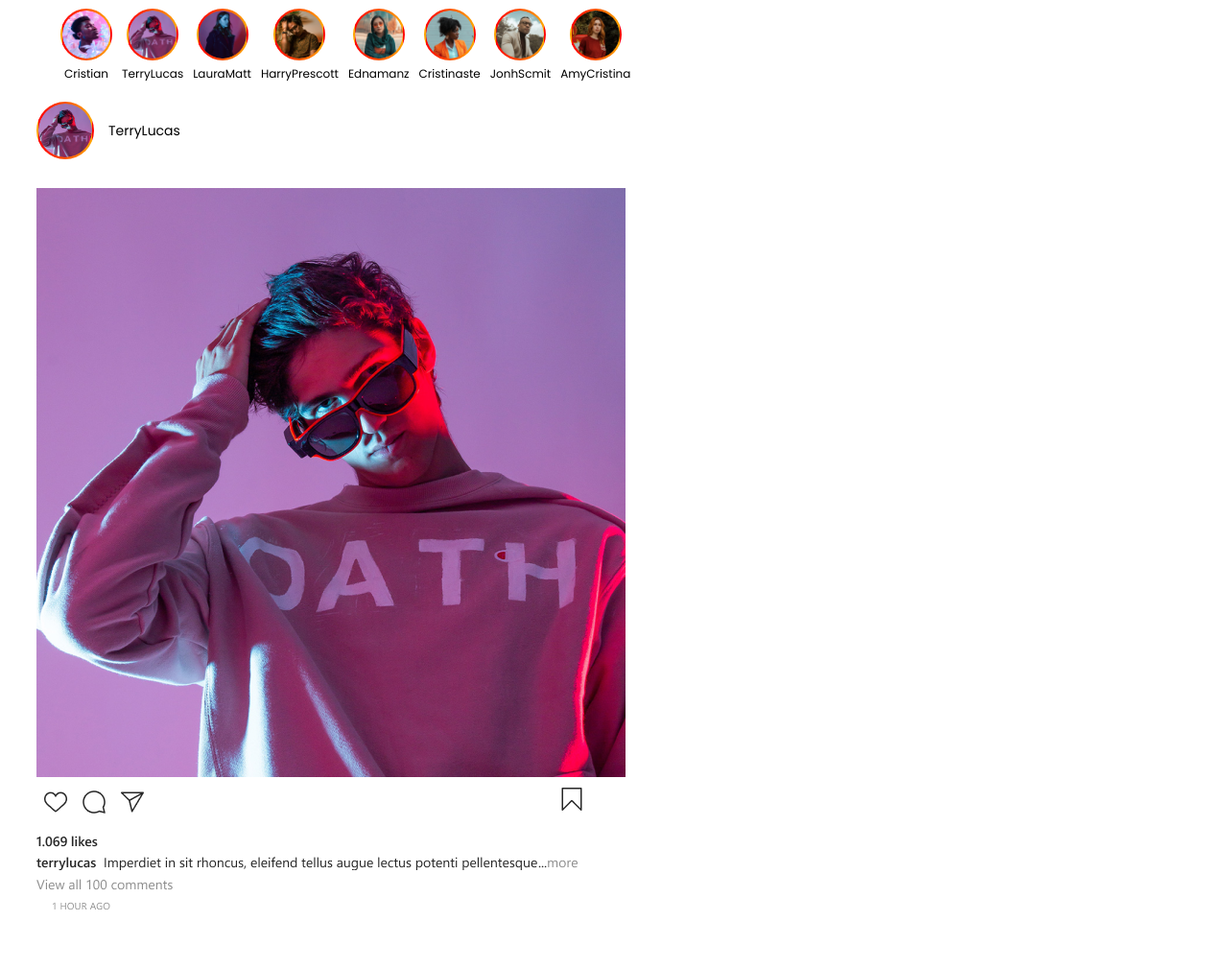
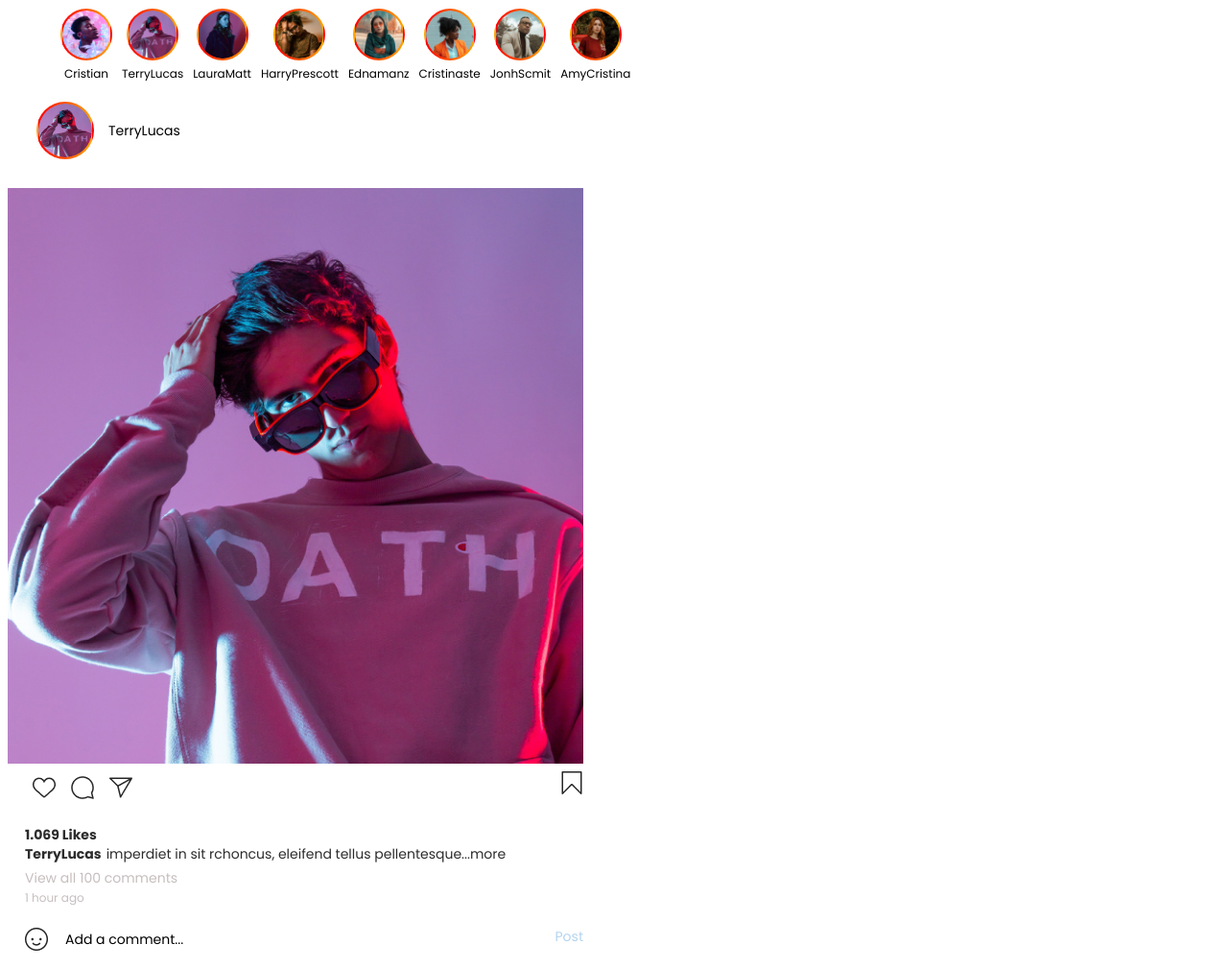
Before and after one commit to stefani-aguiar/instagram, a plain HTML site: page index.html in a window 1280 px wide. Shown: the part 64-1073 px from the top of the page at 96% size. Before the commit the page ends 1041 px from the top, so only its background shows below. Drawn offline with Linux system fonts and the light colour scheme.

Commit message:
primeira parte finalizada

```diff
--- a/index.html
+++ b/index.html
@@ -78,12 +78,12 @@
     </div>
 
   </div>
-
-
+  <div class="main-container">
     <div class="story-post">
       <div class="post-nome">
         <img src="imagens/Profile-Pic-S (2).png" alt="imagem-2">
         <span>TerryLucas</span>
+      </div>
     </div>
 
     <div class="post-photo">
@@ -93,42 +93,47 @@
     <div class="post-description">
       <div class="post-emoji">
         <div class="post-emoji-session-1">
-          <img src="imagens/ıcon (2).png" alt="icon-2">
-          <img src="imagens/ıcon (1).png" alt="icon-1">
-          <img src="imagens/ıcon3.png" alt="icon-3">
+          <img src="imagens/icon (2).png" alt="icon-2">
+          <img src="imagens/icon (1).png" alt="icon-1">
+          <img src="imagens/icon3.png" alt="icon-3">
         </div>
         <div class="post-emoji-session-2">
-          <img src="imagens/ıcon.png" alt="icon-4">
+          <img src="imagens/icon.png" alt="icon-4">
+        </div>
       </div>
     </div>
 
     <div class="post-main-description">
-        <div class="Sessão-1">
-          <img src="imagens/1.069.png" alt="">
-          <img src="imagens/Likes.png" alt="">
+      <div class="Sessao-1">
+        <h3>1.069 Likes</h3>
       </div>
 
-        <div class="Sessão-2 ">
-          <img src="imagens/Frame 5.png" alt="">
+      <div class="Sessao-2">
+        <h4>TerryLucas</h4>
+        <span>imperdiet in sit rchoncus, eleifend tellus pellentesque...more</span>
       </div>
 
-        <div class="Sessão-3">
-          <img src="imagens/View all 100 comments.png" alt="">
+      <div class="Sessao-3">
+        <p>View all 100 comments</p>
       </div>
 
-        <div class="Sessão-4">
-          <img src="imagens/Time.png" alt="">
+      <div class="Sessao-4">
+        <p>1 hour ago</p>
+      </div>
     </div>
 
+    <div class="post-comment">
+      <div class="sessao-1">
+        <img src="imagens/IconCarinha.png" alt="">
+        <span>Add a comment...</span>
       </div>
-      <div class="post-comment">
-        <!-- Sessão 1 -->
-
-        <!-- Sessão 2 -->
+      <div class="sessao-2">
+        <span>Post</span>
       </div>
     </div>
   </div>
 
+
 </body>
 
 </html>
--- a/style.css
+++ b/style.css
@@ -75,6 +75,10 @@ header {
   font-size: 12px;
 }
 
+.main-container {
+  max-width: 600px;
+}
+
 .story-post {
   padding: 0 30px;
 }
@@ -95,18 +99,77 @@ header {
   background: linear-gradient(to right, red, orange);
 }
 
+.post-photo img {
+  width: 100%;
+  display: block;
+}
+
 .post-description .post-emoji .post-emoji-session-1 {
   display: flex;
   justify-content: flex-start;
-  padding-bottom: 12px;
+  padding: 5px 18px;
 }
 
-.post-description .post-emoji .post-emoji-session-2 {
-  position: absolute;
-  left: 45%;
-  top: 877px;
+.post-description .post-emoji {
+  display: flex;
+  justify-content: space-between;
 }
 
-.post-main-description .Sessão-4 img {
+.post-main-description .Sessao-1 h3 {
+  font-size: 14px;
+  color: rgba(36, 35, 35, 0.959);
+  padding: 0px 18px;
+}
+
+.post-main-description .Sessao-1 {
   display: flex;
 }
+
+.post-main-description .Sessao-2 {
+  display: flex;
+  align-items: center;
+  padding: 0px 18px;
+  margin-top: -34px;
+  color: rgba(36, 35, 35, 0.959);
+}
+
+.post-main-description .Sessao-2 span {
+  display: flex;
+  justify-content: flex-start;
+  margin-left: 5px;
+}
+
+.post-main-description .Sessao-3 {
+  display: flex;
+  padding: 0px 18px;
+  margin-top: -28px;
+  color: rgb(199, 190, 190);
+}
+
+.post-main-description .Sessao-4 {
+  padding: 0px 18px;
+  margin-top: -25px;
+  font-size: 12px;
+  color: rgb(199, 190, 190);
+}
+
+.post-comment .sessao-1 {
+  display: flex;
+  justify-content: flex-start;
+  padding: 2px 18px;
+}
+
+.post-comment .sessao-1 span {
+  display: flex;
+  align-items: center;
+  padding: 2px;
+}
+
+.post-comment .sessao-2 {
+  display: flex;
+  justify-content: end;
+}
+.post-comment .sessao-2 span {
+  margin-top: -35px;
+  color: rgb(179, 212, 240);
+}
```
Also changed, not shown: imagens/Add a comment....png (added), imagens/IconCarinha.png (added), imagens/icon (1).png (renamed from imagens/ıcon (1).png), imagens/icon (2).png (renamed from imagens/ıcon (2).png), imagens/icon.png (renamed from imagens/ıcon.png), imagens/icon3.png (renamed from imagens/ıcon3.png). Lines whose indentation alone changed are shown as unchanged.
